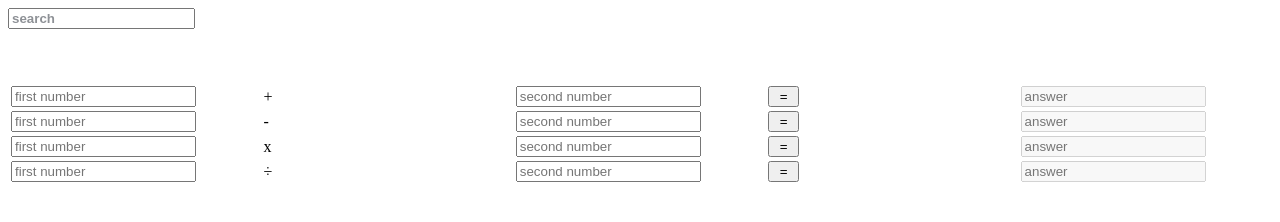
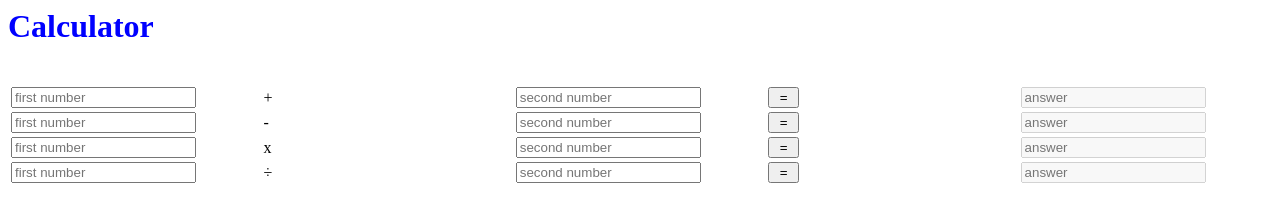
Before and after one commit to kittysite/soogle, a plain HTML site: page calculator.html in a window 1280 px wide. Drawn offline with Linux system fonts and the light colour scheme.

Commit message:
removed search and added heading

```diff
--- a/calculator.html
+++ b/calculator.html
@@ -62,10 +62,7 @@ divide_1_2.value = divanswer
 </HEAD>
 
 <BODY>
-<input type="textbox" name="Search" value="search"  style="color:#8e9196; font-weight:bold;">
-<br/>
-<br/>
-<br/>
+<h1 style="color:blue">Calculator</h1>
 <br/>
 <TABLE  BORDER="0"  WIDTH="100%">
 	<TR ALIGN="left" VALIGN="middle">
```
